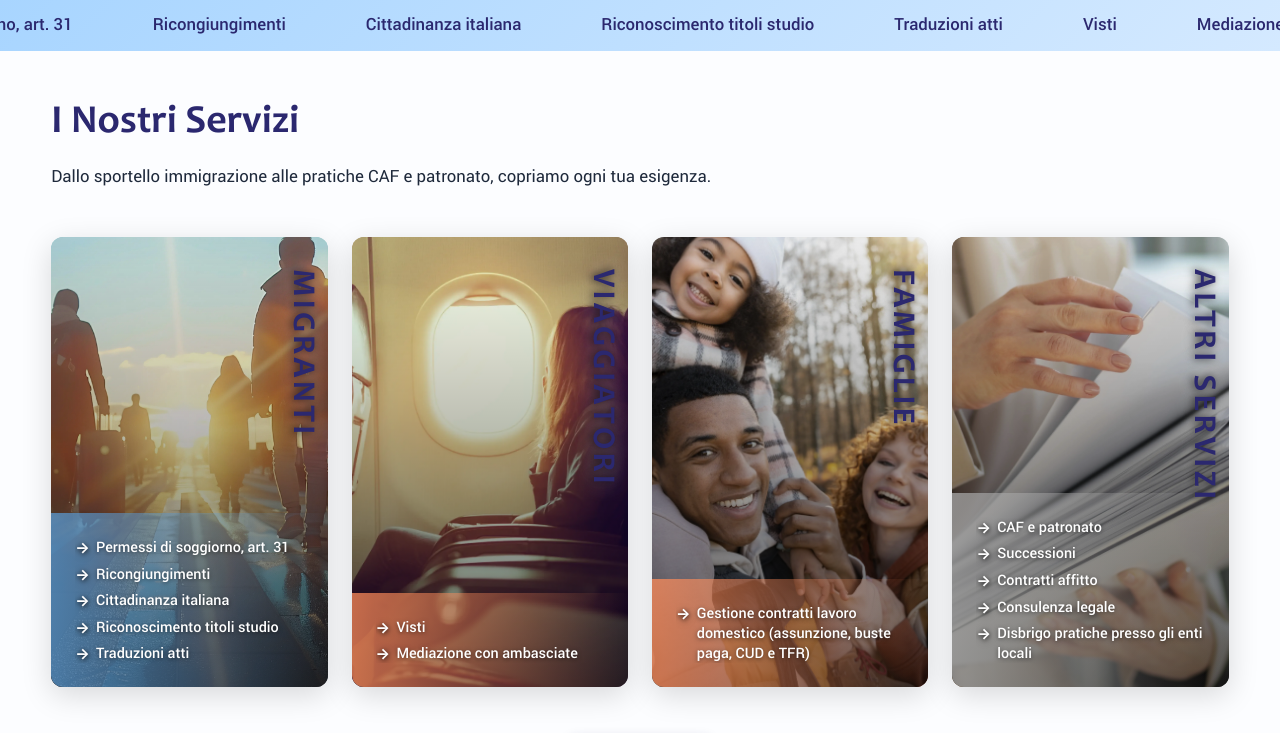
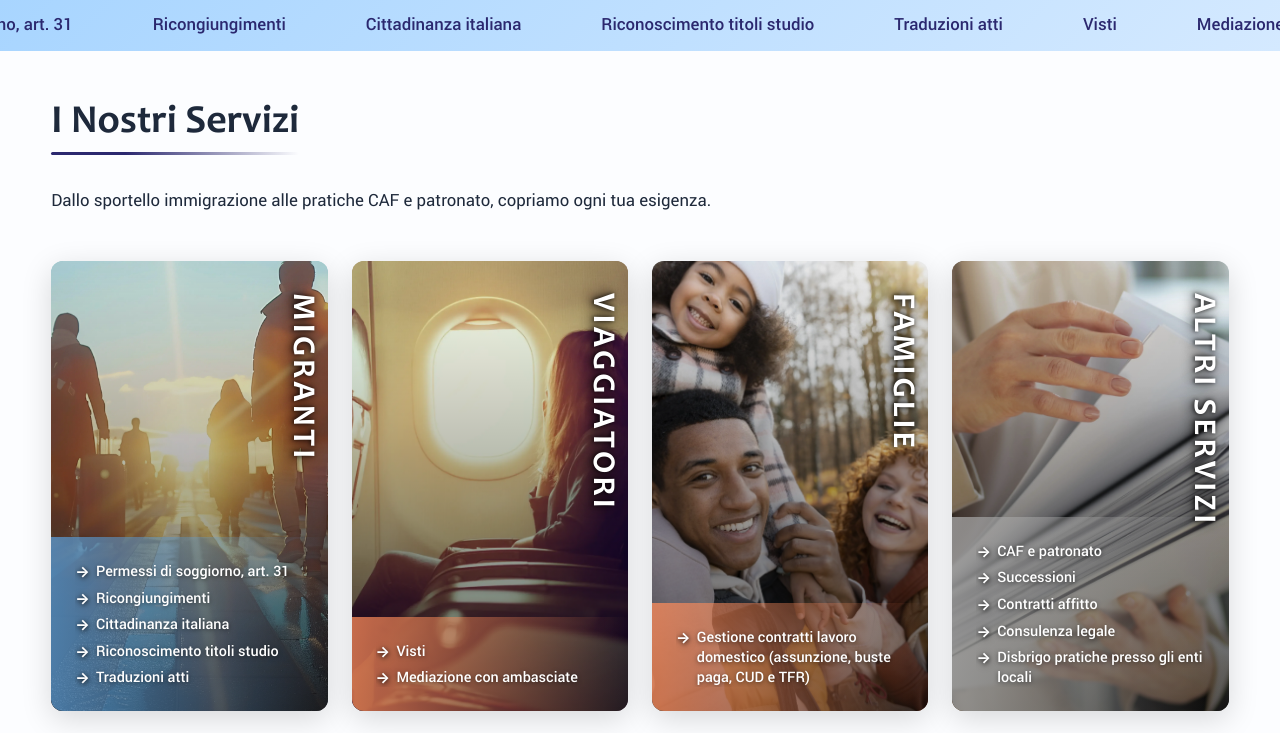
Before and after one commit to ZaZza402/pmws-last, a React (Vite) app: page / in a window 1280 px wide. Shown: the part 802-1535 px from the top of the page. Built offline with nearby package versions, Linux system fonts and the light colour scheme.

Commit message:
v1.4.1: UX improvements - Service categories now white for better visibility, section titles with elegant gradient fade-out bands

```diff
--- a/src/components/ServicesSection.css
+++ b/src/components/ServicesSection.css
@@ -50,7 +50,8 @@
 }
 
 .service-card:hover {
-  box-shadow: 0 8px 30px rgba(0, 0, 0, 0.2), 0 0 40px rgba(var(--blue-rgb), 0.15);
+  box-shadow: 0 8px 30px rgba(0, 0, 0, 0.2),
+    0 0 40px rgba(var(--blue-rgb), 0.15);
   transform: translateY(-4px);
 }
 
@@ -82,7 +83,7 @@
   z-index: 0;
 }
 
-/* Category title on the right side */
+/* Category title on the right side - vertical sideways text */
 .service-card__category {
   position: absolute;
   top: 1rem;
@@ -90,10 +91,10 @@
   z-index: 3;
   font-size: 2rem;
   font-weight: 700;
-  color: var(--blue);
+  color: white;
   margin: 0;
   text-transform: uppercase;
-  text-shadow: 0 2px 8px rgba(0, 0, 0, 0.8), 0 0 20px rgba(255, 255, 255, 0.6);
+  text-shadow: 0 3px 12px rgba(0, 0, 0, 0.9), 0 1px 4px rgba(0, 0, 0, 0.8);
   line-height: 1.2;
   writing-mode: vertical-rl;
   text-orientation: mixed;
--- a/src/index.css
+++ b/src/index.css
@@ -162,9 +162,28 @@ h3 {
   margin: 0 0 0.55rem;
 }
 
-/* BRAND IDENTITY: All section titles use primary blue */
+/* BRAND IDENTITY: Section titles with gradient fade-out band */
 h2 {
-  color: var(--blue);
+  position: relative;
+  display: inline-block;
+  padding-bottom: 0.5rem;
+  color: var(--text);
+}
+
+h2::after {
+  content: "";
+  position: absolute;
+  bottom: 0;
+  left: 0;
+  right: 0;
+  height: 3px;
+  background: linear-gradient(
+    90deg,
+    var(--blue) 0%,
+    var(--blue) 30%,
+    transparent 100%
+  );
+  border-radius: 2px;
 }
 
 h1 {
@@ -228,7 +247,7 @@ img {
 
 /* Subtle section divider with blue accent */
 .section:not(:first-child)::before {
-  content: '';
+  content: "";
   position: absolute;
   top: 0;
   left: 50%;
```
Also changed, not shown: src/components/FaqSection.css (line endings or trailing spaces).
